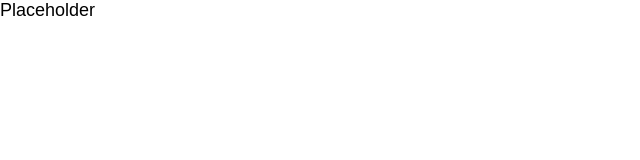
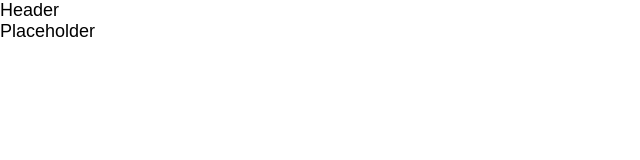
Before and after one commit to ooloo-io/github-flow-simwalter, a website: page src/index.html in a window 1280 px wide. Shown: the whole page, without its empty margins (0-640 px from the left). Drawn offline with nearby package versions, Linux system fonts and the light colour scheme.

Commit message:
Add header markup

```diff
--- a/src/index.html
+++ b/src/index.html
@@ -13,6 +13,9 @@
 </head>
 
 <body>
+  <header class="header">
+    Header
+  </header>
   Placeholder
 </body>
 </html>
```
Also changed, not shown: 1 other file.
